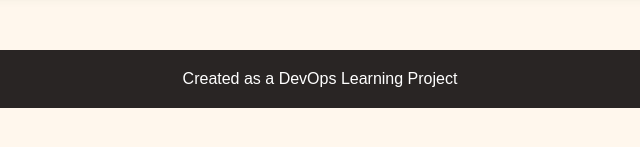
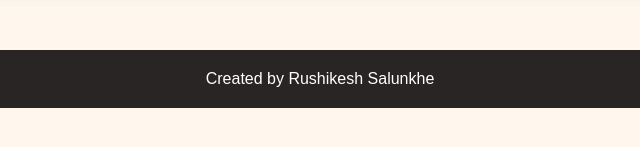
Before and after one commit to rushikeshsalunkhe70/static-site-ec2, a plain HTML site: page site/index.html in a window 1280 px wide. Shown: the part 501-648 px from the top of the page, 320-960 px from the left. Drawn offline with Linux system fonts and the light colour scheme.

Commit message:
update css

```diff
--- a/site/index.html
+++ b/site/index.html
@@ -31,7 +31,7 @@
     </main>
 
     <footer>
-        <p>Created as a DevOps Learning Project</p>
+        <p>Created by Rushikesh Salunkhe</p>
     </footer>
 
     <script src="script.js"></script>
```
